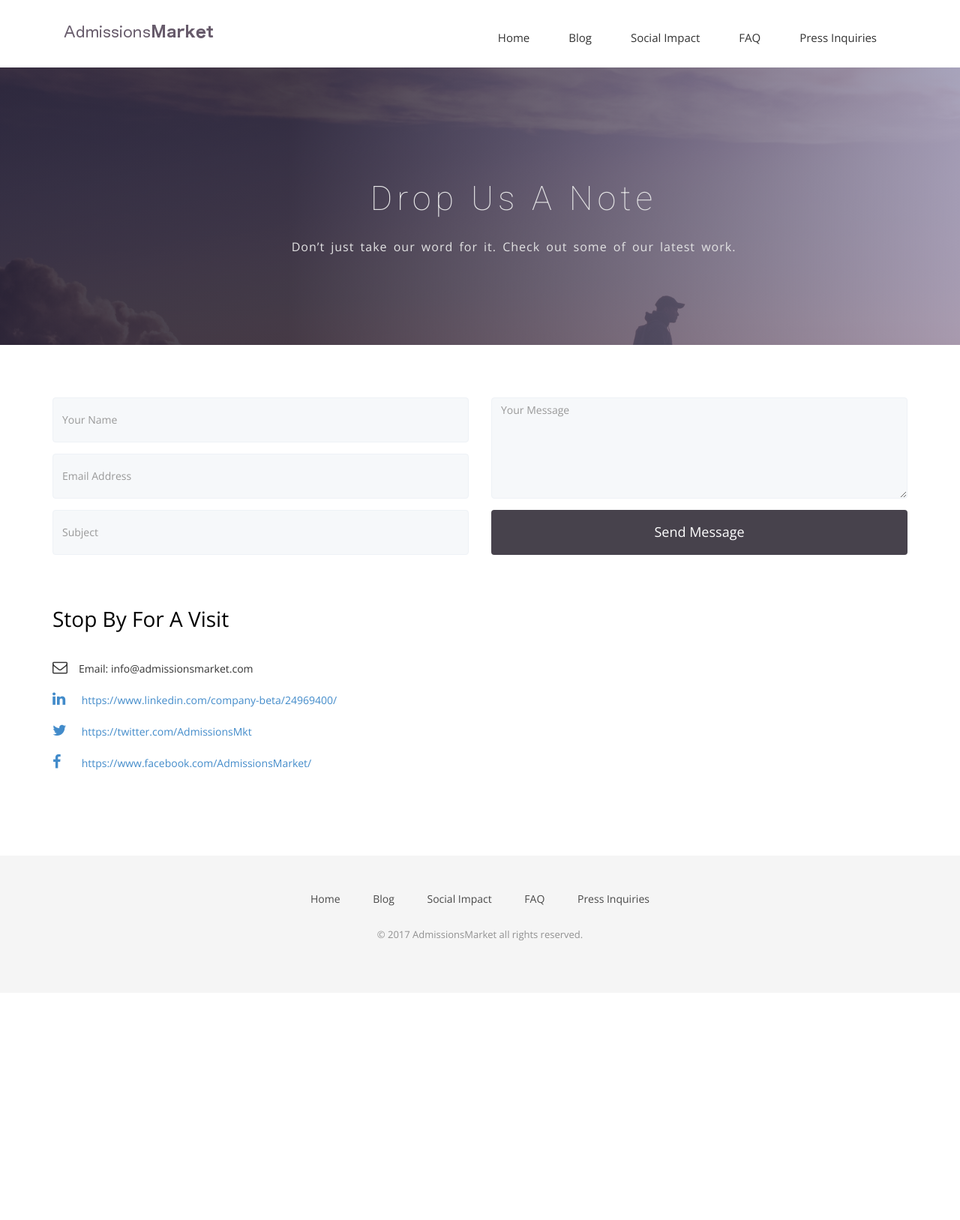
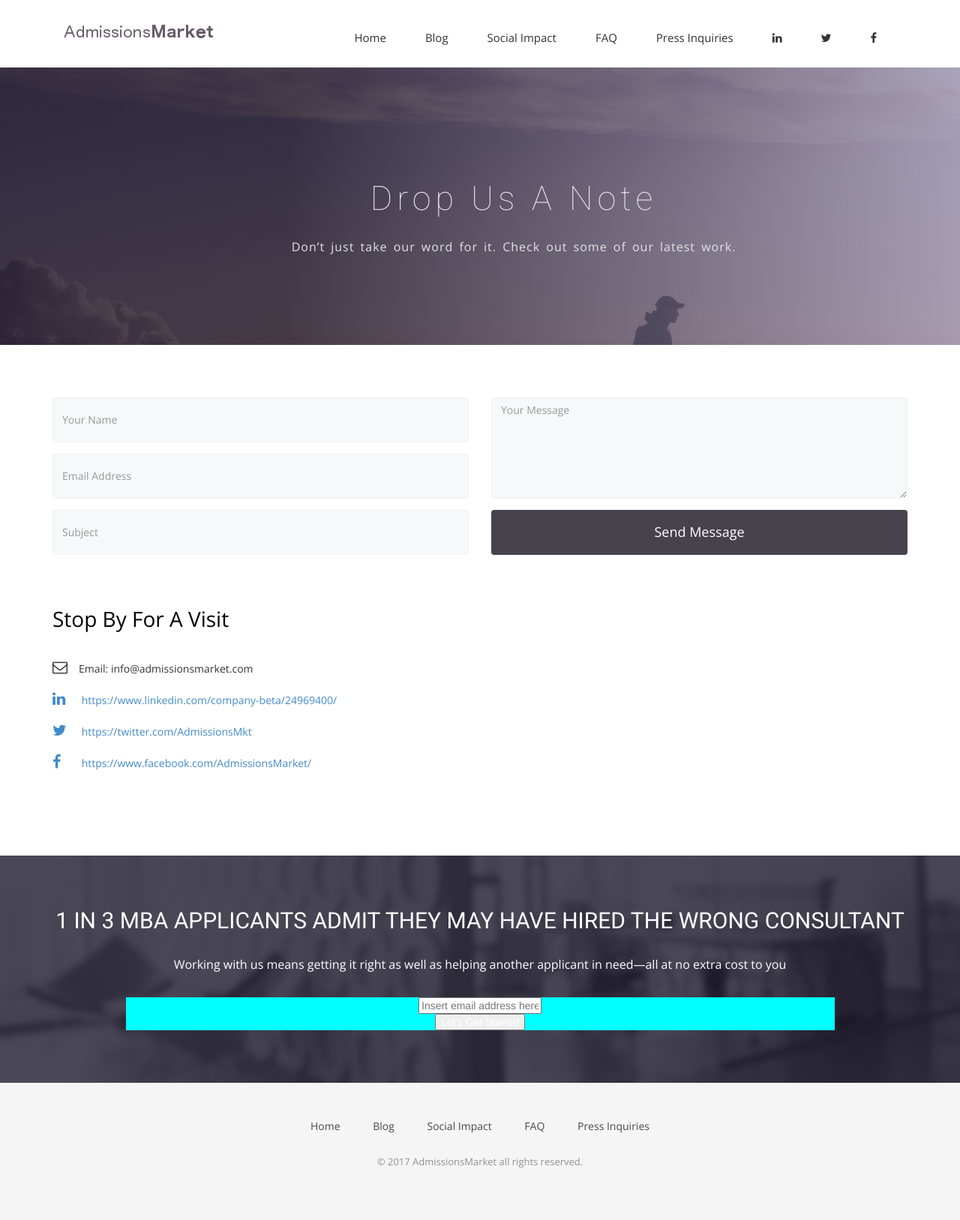
Before and after one commit to dsardi/Eric-Natelson.github.io, a Jekyll site: the page built from contact.html, in a window 1280 px wide. Shown: the whole page at 75% size. Built offline with Jekyll 4.4.1, drawn with Linux system fonts in a browser that asks for light colours; nearby versions of some CDN libraries; some web fonts are replaced; comment, search, counter and statistics services are not loaded; before the commit the page ends 1324 px from its top, so only the background shows below that.

Commit message:
Added social media to header. Added email signup to Press Inquiries page.

```diff
--- a/_includes/header.html
+++ b/_includes/header.html
@@ -26,6 +26,15 @@
                 <li><a href="#">Social Impact</a></li>
                 <li><a href="{{ site.baseurl }}/FAQ">FAQ</a></li>
                 <li><a href="{{ site.baseurl }}/contact">Press Inquiries</a></li>
+                <li>
+                  <a href="https://www.linkedin.com/company-beta/24969400/" target="_blank"><i class="fa fa-linkedin" target="_blank"></i></a>
+                </li>
+                <li>
+                  <a href="https://twitter.com/AdmissionsMkt" target="_blank"><i class="fa fa-twitter"></i></a>
+                </li>
+                <li>
+                  <a href="https://www.facebook.com/AdmissionsMarket" target="_blank"><i class="fa fa-facebook" target="_blank"></i></a>
+                </li>
               </ul>
             </div><!-- /.navbar-collapse -->
           </div><!-- /.container-fluid -->
--- a/contact.html
+++ b/contact.html
@@ -70,3 +70,40 @@ permalink: /contact/
     </div>
   </div>
 </section>
+
+<!-- Sign up section -->
+<section id="call-to-action">
+  <div class="container">
+    <div class="row">
+      <div class="col-md-12">
+        <div class="block">
+          <h2>1 IN 3 MBA APPLICANTS ADMIT THEY MAY HAVE HIRED THE WRONG CONSULTANT</h2>
+            <p>Working with us means getting it right as well as helping another applicant in need—all at no extra cost to you</p>
+            <div class="row">
+              <div class="col-md-10 col-md-offset-1">
+                      <!-- Begin MailChimp Signup Form -->
+              <link href="//cdn-images.mailchimp.com/embedcode/horizontal-slim-10_7.css" rel="stylesheet" type="text/css">
+              <style type="text/css">
+                #mc_embed_signup{background:#00ffffff; clear:left; font:14px Helvetica,Arial,sans-serif; width:100%;}
+                /* Add your own MailChimp form style overrides in your site stylesheet or in this style block.
+                   We recommend moving this block and the preceding CSS link to the HEAD of your HTML file. */
+              </style>
+              <div id="mc_embed_signup">
+              <form action="//admissionsmarket.us14.list-manage.com/subscribe/post?u=1fd4462e408d956f5c262e0d8&amp;id=e850f7628e" method="post" id="mc-embedded-subscribe-form" name="mc-embedded-subscribe-form" class="validate" target="_blank" novalidate>
+                  <div id="mc_embed_signup_scroll">
+                <input type="email" value=""  name="EMAIL" class="email" id="mce-EMAIL" placeholder="Insert email address here" required>
+                  <!-- real people should not fill this in and expect good things - do not remove this or risk form bot signups-->
+                  <div style="position: absolute; left: -5000px;" aria-hidden="true"><input type="text" name="b_1fd4462e408d956f5c262e0d8_e850f7628e" tabindex="-1" value=""></div>
+                  <div class="clear">
+                    <input type="submit" value="Let's Get Started" name="subscribe" id="mc-embedded-subscribe" class="button"></div>
+                  </div>
+              </form>
+              </div>
+              <!--End mc_embed_signup-->
+              </div>
+            </div>
+        </div>
+      </div>
+    </div>
+  </div>
+</section>
```
